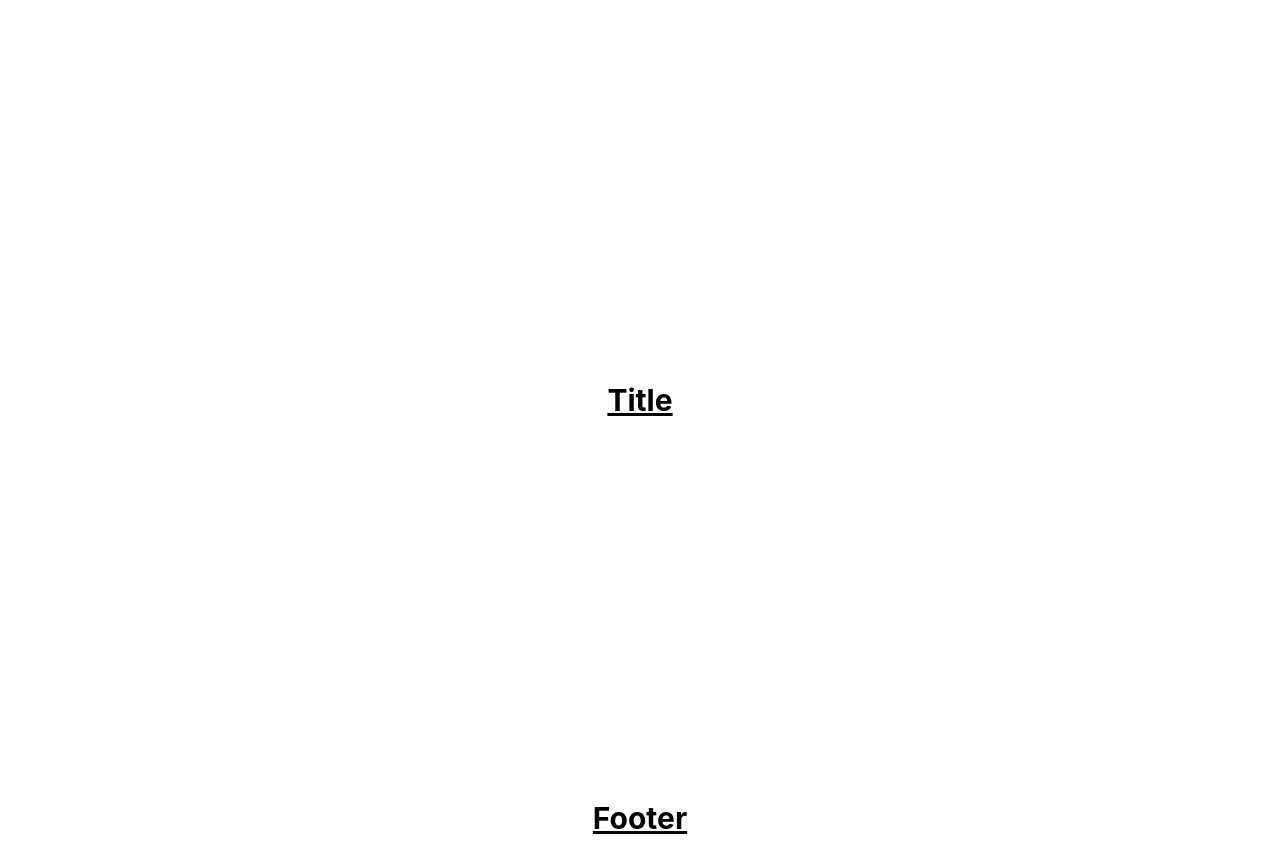
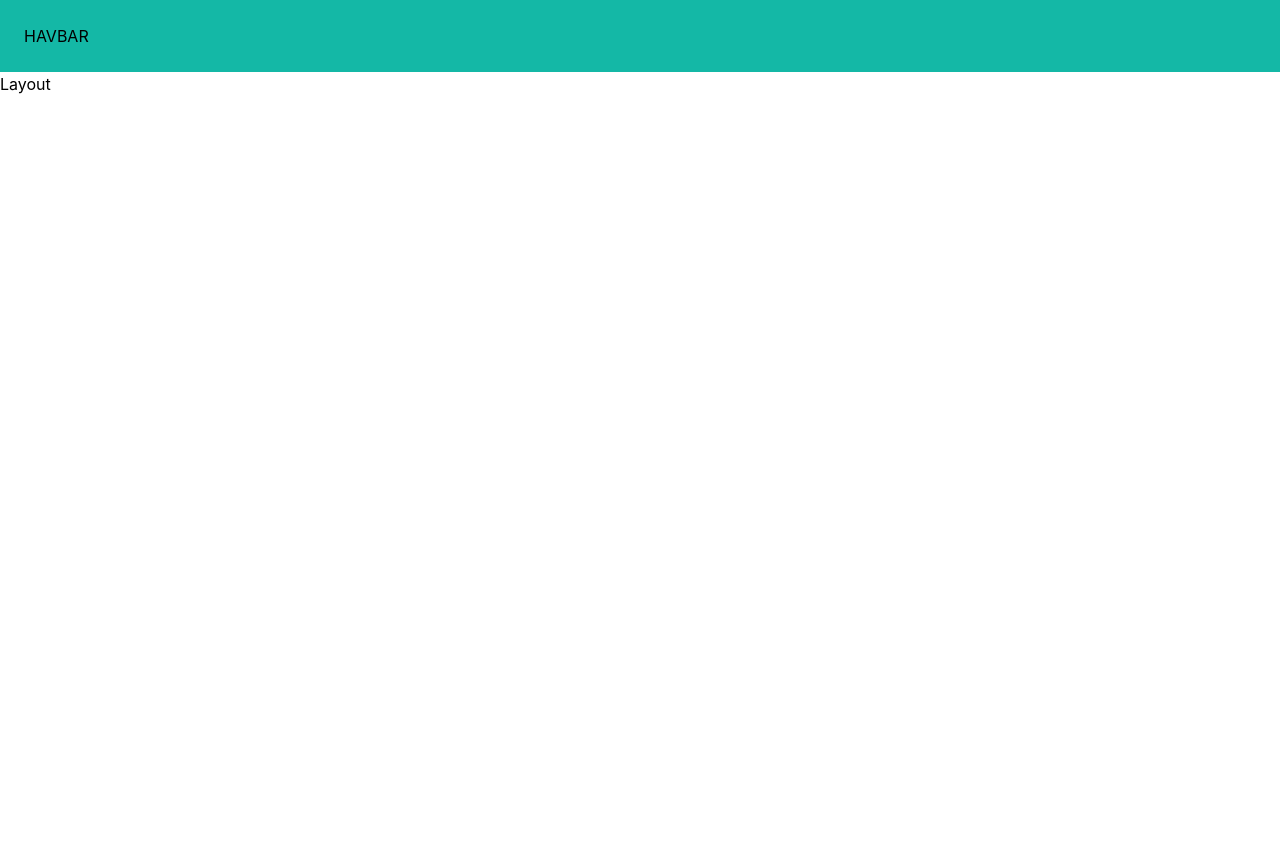
Before and after one commit to sergeirudz/clone-udemy-client, a Next.js app: page / in a window 1280 px wide. After the commit the page ends 800 px from the top, so only its background shows below. Built offline with nearby package versions, Linux system fonts and the light colour scheme.

Commit message:
added navbar

```diff
--- /dev/null
+++ b/components/Layout.tsx
@@ -0,0 +1,13 @@
+import React from 'react';
+import TopNav from './TopNav';
+
+const Layout = (): any => {
+  return (
+    <>
+      <TopNav />
+      <div>Layout</div>
+    </>
+  );
+};
+
+export default Layout;
--- /dev/null
+++ b/components/TopNav.tsx
@@ -0,0 +1,12 @@
+import React from 'react';
+import Link from 'next/link';
+
+const TopNav = () => {
+  return (
+    <nav className="flex items-center justify-between flex-wrap bg-teal-500 p-6">
+      HAVBAR
+    </nav>
+  );
+};
+
+export default TopNav;
--- a/pages/_app.tsx
+++ b/pages/_app.tsx
@@ -1,8 +1,13 @@
-import '../styles/globals.css'
-import type { AppProps } from 'next/app'
+import Layout from '../components/Layout';
+import '../styles/globals.css';
+import type { AppProps } from 'next/app';
 
-function MyApp({ Component, pageProps }: AppProps) {
-  return <Component {...pageProps} />
-}
+const MyApp = ({ Component, pageProps }: AppProps) => {
+  return (
+    <Layout>
+      <Component {...pageProps} />
+    </Layout>
+  );
+};
 
-export default MyApp
+export default MyApp;
--- /dev/null
+++ b/pages/login.tsx
@@ -0,0 +1,7 @@
+import React from 'react';
+
+const Login = () => {
+  return <div>Login</div>;
+};
+
+export default Login;
--- /dev/null
+++ b/pages/signup.tsx
@@ -0,0 +1,7 @@
+import React from 'react';
+
+const Signup = () => {
+  return <div>Signup</div>;
+};
+
+export default Signup;
```
